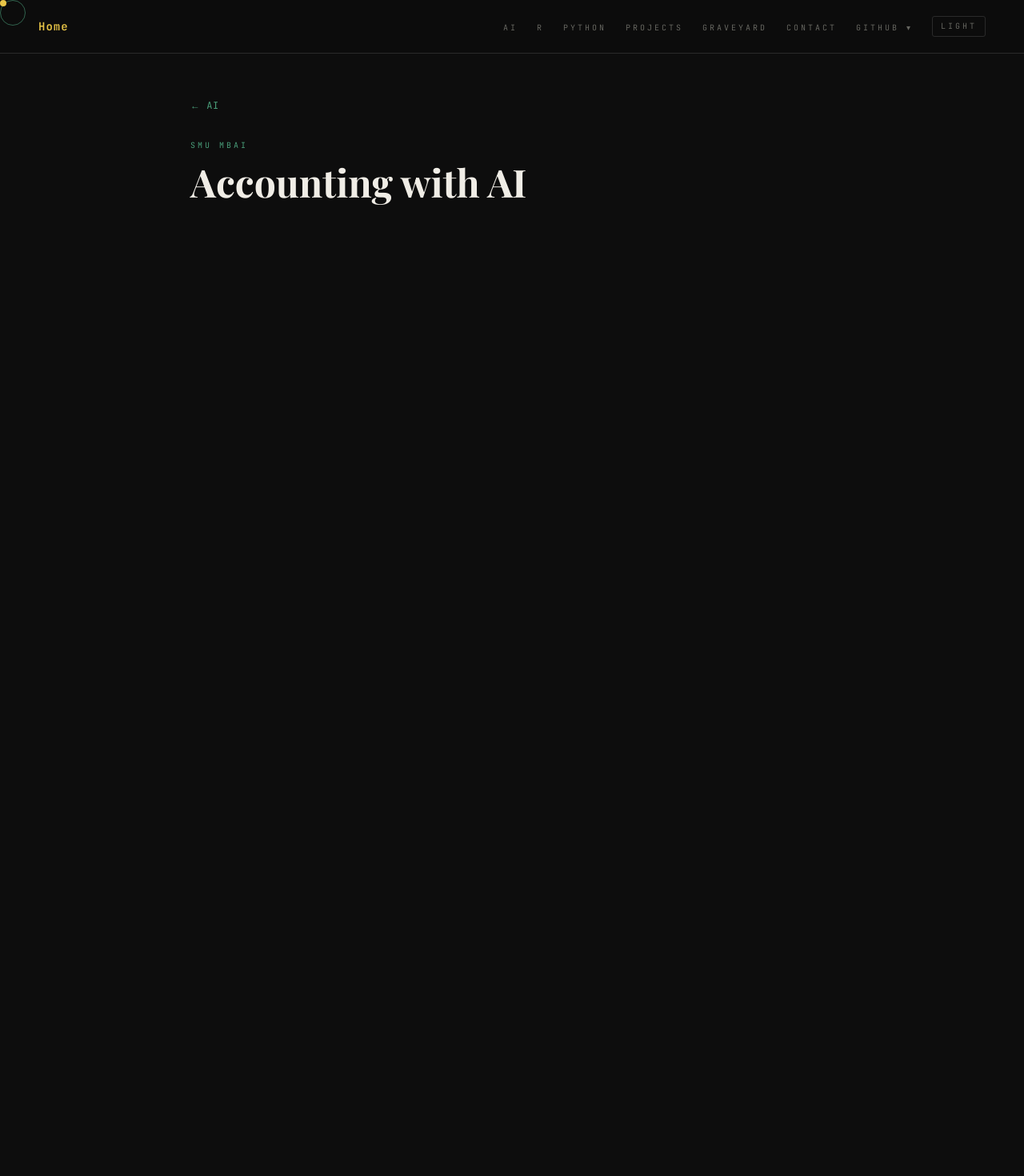
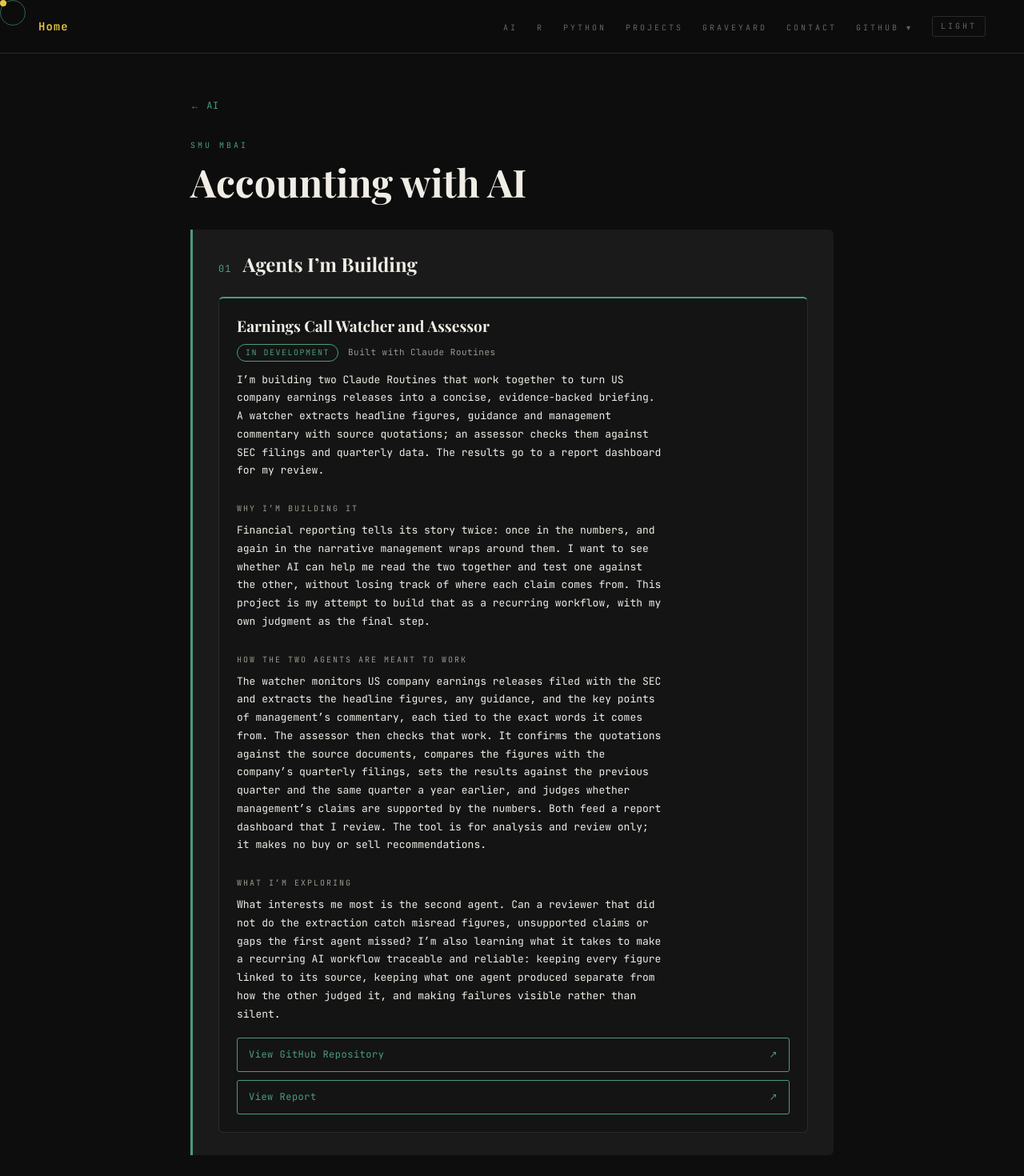
Before and after one commit to KeziahVickraman-MBAI/keziah-portfolio-updated, a Next.js app: page /ai/accounting-with-ai in a window 1280 px wide. Shown: the top 1470 px of the page at 80% size. Before the commit the page ends 800 px from the top, so only its background shows below. Built offline with nearby package versions, Linux system fonts and the light colour scheme.

Commit message:
Add Earnings Call Watcher and Assessor to Accounting with AI page
Agent cards now support an optional status, "built with" line, and
multi-part write-up; tags become optional. The section index is hidden
when a course has only one section.

Co-Authored-By: Claude Opus 5.5 <noreply@anthropic.com>

```diff
--- a/app/ai/[course]/page.tsx
+++ b/app/ai/[course]/page.tsx
@@ -337,6 +337,29 @@ export default async function CoursePage(props: PageProps<"/ai/[course]">) {
           padding: 2px 10px;
         }
         .aic-agent .aic-text { font-size: 13px; }
+        .aic-agent-meta {
+          display: flex;
+          flex-wrap: wrap;
+          align-items: center;
+          gap: 6px 12px;
+          margin-top: 10px;
+          font-family: var(--font-jetbrains), ui-monospace, monospace;
+          font-size: 11px;
+          letter-spacing: 0.5px;
+          color: var(--subtle);
+        }
+        .aic-status {
+          font-size: 10px;
+          letter-spacing: 1.5px;
+          text-transform: uppercase;
+          color: var(--aic-accent);
+          border: 1px solid var(--aic-accent);
+          border-radius: 999px;
+          padding: 2px 10px;
+        }
+        /* lone card: keep the write-up at a comfortable line length */
+        .aic-agents > li:only-child .aic-agent > .aic-text,
+        .aic-agents > li:only-child .aic-agent > div > .aic-text { max-width: 68ch; }
         .aic-list--compact {
           gap: 6px;
           font-size: 13px;
@@ -603,6 +626,8 @@ export default async function CoursePage(props: PageProps<"/ai/[course]">) {
 
       {course.sections?.length ? (
         <>
+          {/* an index only helps once there is more than one section */}
+          {course.sections.length > 1 && (
             <nav className="aic-toc" aria-label="On this page">
               <ol>
                 {course.sections.map((section, i) => (
@@ -615,6 +640,7 @@ export default async function CoursePage(props: PageProps<"/ai/[course]">) {
                 ))}
               </ol>
             </nav>
+          )}
           {course.sections.map((section, i) => (
             <NumberedSection
               key={section.id}
@@ -881,6 +907,14 @@ function AgentProjectCard({ agent }: { agent: AgentCard }) {
       <h3 id={headingId} className="aic-agent-title">
         {agent.title}
       </h3>
+      {agent.status || agent.builtWith ? (
+        <p className="aic-agent-meta">
+          {agent.status && <span className="aic-status">{agent.status}</span>}
+          {agent.status && agent.builtWith && <span className="sr-only"> · </span>}
+          {agent.builtWith && <span>Built with {agent.builtWith}</span>}
+        </p>
+      ) : null}
+      {agent.tags?.length ? (
         <ul className="aic-tags" aria-label="Tags">
           {agent.tags.map((tag) => (
             <li key={tag} className="aic-tag">
@@ -888,7 +922,15 @@ function AgentProjectCard({ agent }: { agent: AgentCard }) {
             </li>
           ))}
         </ul>
+      ) : null}
       <p className="aic-text">{agent.description}</p>
+
+      {agent.writeup?.map((part) => (
+        <div key={part.heading}>
+          <h4 className="aic-sublabel">{part.heading}</h4>
+          <p className="aic-text">{part.text}</p>
+        </div>
+      ))}
 
       {agent.details?.length ? (
         <>
--- a/app/ai/courses.ts
+++ b/app/ai/courses.ts
@@ -43,7 +43,10 @@ export interface AgentCard {
   description: string;
   details?: string[];
   humanRole?: string; // where my judgment stays in the loop
-  tags: string[];
+  status?: string; // e.g. "In development"
+  builtWith?: string;
+  writeup?: { heading: string; text: string }[];
+  tags?: string[];
   links: CourseLink[];
 }
 
@@ -400,7 +403,52 @@ export const COURSE_GROUPS: CourseGroup[] = [
           },
         ],
       },
-      { id: "accounting-with-ai", title: "Accounting with AI" },
+      {
+        id: "accounting-with-ai",
+        title: "Accounting with AI",
+        sections: [
+          {
+            id: "agents-im-building",
+            title: "Agents I’m Building",
+            agents: [
+              {
+                id: "earnings-watcher-assessor",
+                title: "Earnings Call Watcher and Assessor",
+                status: "In development",
+                builtWith: "Claude Routines",
+                description:
+                  "I’m building two Claude Routines that work together to turn US company earnings releases into a concise, evidence-backed briefing. A watcher extracts headline figures, guidance and management commentary with source quotations; an assessor checks them against SEC filings and quarterly data. The results go to a report dashboard for my review.",
+                writeup: [
+                  {
+                    heading: "Why I’m building it",
+                    text: "Financial reporting tells its story twice: once in the numbers, and again in the narrative management wraps around them. I want to see whether AI can help me read the two together and test one against the other, without losing track of where each claim comes from. This project is my attempt to build that as a recurring workflow, with my own judgment as the final step.",
+                  },
+                  {
+                    heading: "How the two agents are meant to work",
+                    text: "The watcher monitors US company earnings releases filed with the SEC and extracts the headline figures, any guidance, and the key points of management’s commentary, each tied to the exact words it comes from. The assessor then checks that work. It confirms the quotations against the source documents, compares the figures with the company’s quarterly filings, sets the results against the previous quarter and the same quarter a year earlier, and judges whether management’s claims are supported by the numbers. Both feed a report dashboard that I review. The tool is for analysis and review only; it makes no buy or sell recommendations.",
+                  },
+                  {
+                    heading: "What I’m exploring",
+                    text: "What interests me most is the second agent. Can a reviewer that did not do the extraction catch misread figures, unsupported claims or gaps the first agent missed? I’m also learning what it takes to make a recurring AI workflow traceable and reliable: keeping every figure linked to its source, keeping what one agent produced separate from how the other judged it, and making failures visible rather than silent.",
+                  },
+                ],
+                links: [
+                  {
+                    label: "View GitHub Repository",
+                    href: "https://github.com/KeziahVickraman-MBAI/extract-earnings-assessor-1",
+                    kind: "code",
+                  },
+                  {
+                    label: "View Report",
+                    href: "https://keziahvickraman-mbai.github.io/extract-earnings-assessor-1/",
+                    kind: "demo",
+                  },
+                ],
+              },
+            ],
+          },
+        ],
+      },
       { id: "operations-and-ai", title: "Operations and AI" },
       { id: "ai-powered-marketing", title: "AI-Powered Marketing" },
     ],
```
Lines whose indentation alone changed are shown as unchanged.
